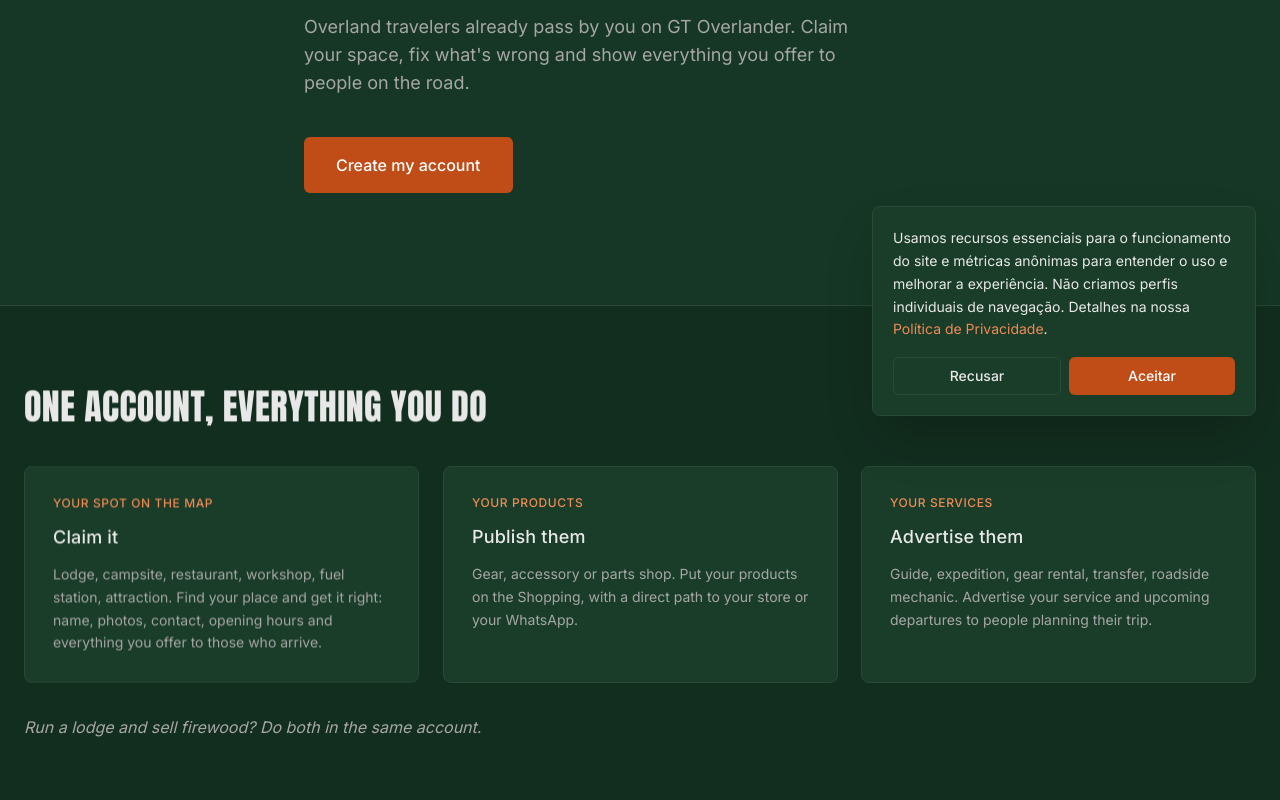
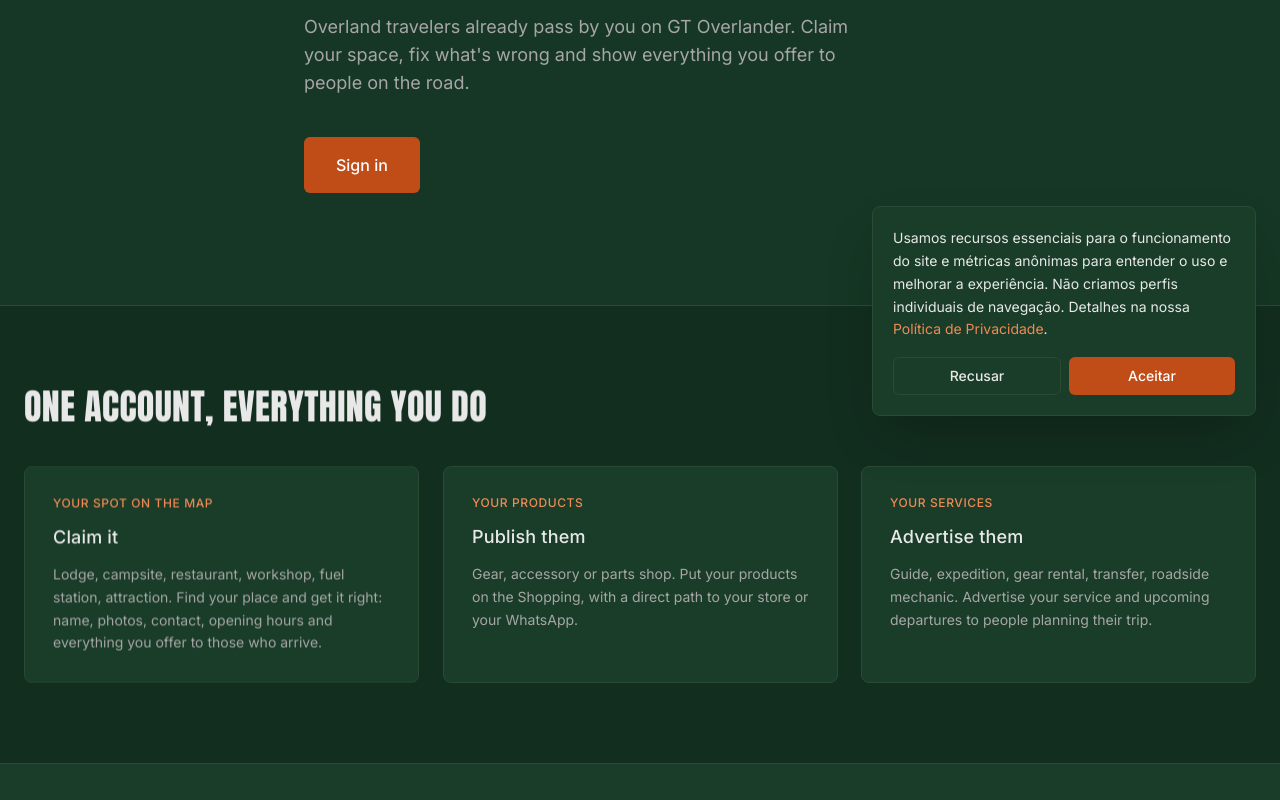
Before and after one commit to rangel2010/gtoverlander-site, a Next.js app: page /en/empresas in a window 1280 px wide. Shown: the part 360-1160 px from the top of the page. Built offline with nearby package versions, Linux system fonts and the light colour scheme; no server answers.

Commit message:
Conta Business: botao Entrar e sem o exemplo da pousada

```diff
--- a/app/[locale]/empresas/page.tsx
+++ b/app/[locale]/empresas/page.tsx
@@ -112,7 +112,6 @@ export default async function EmpresasPage({
               </ScrollReveal>
             ))}
           </div>
-          <p className="text-gt-text-muted mt-8 font-sans italic">{t('frentes.nota')}</p>
         </div>
       </section>
 
--- a/messages/en.json
+++ b/messages/en.json
@@ -306,7 +306,7 @@
       "s_tag": "Services",
       "s_titulo": "Advertise your services",
       "s_desc": "Guide, expedition, gear rental, transfer. Be seen by people planning their trip.",
-      "cta": "Create my account",
+      "cta": "Sign in",
       "convite": "The Business Account is separate from personal plans. Create yours and claim your place on the map.",
       "saibaMais": "Learn more"
     },
@@ -487,7 +487,7 @@
       "titulo": "Business Account: claim your place on the GT Overlander map",
       "desc": "Lodge, campsite, shop or guide: create your account, claim your spot on the map, fix its details and show overland travelers everything you offer."
     },
-    "cta": "Create my account",
+    "cta": "Sign in",
     "hero": {
       "label": "Business Account",
       "titulo": "Your place is already on the map. Now it's yours.",
@@ -503,8 +503,7 @@
       "f2desc": "Gear, accessory or parts shop. Put your products on the Shopping, with a direct path to your store or your WhatsApp.",
       "f3tag": "Your services",
       "f3titulo": "Advertise them",
-      "f3desc": "Guide, expedition, gear rental, transfer, roadside mechanic. Advertise your service and upcoming departures to people planning their trip.",
-      "nota": "Run a lodge and sell firewood? Do both in the same account."
+      "f3desc": "Guide, expedition, gear rental, transfer, roadside mechanic. Advertise your service and upcoming departures to people planning their trip."
     },
     "aoEntrar": {
       "titulo": "As soon as you're in",
--- a/messages/es.json
+++ b/messages/es.json
@@ -306,7 +306,7 @@
       "s_tag": "Servicios",
       "s_titulo": "Anuncia tus servicios",
       "s_desc": "Guía, expedición, alquiler de equipo, transfer. Aparece para quien está planeando el viaje.",
-      "cta": "Crear mi cuenta",
+      "cta": "Entrar",
       "convite": "La Cuenta Business es independiente de los planes personales. Crea la tuya y reclama tu lugar en el mapa.",
       "saibaMais": "Saber más"
     },
@@ -487,7 +487,7 @@
       "titulo": "Cuenta Business: reclama tu lugar en el mapa de GT Overlander",
       "desc": "Posada, camping, tienda o guía: crea tu cuenta, reclama tu punto en el mapa, corrige la información y muestra a quienes viajan por tierra todo lo que ofreces."
     },
-    "cta": "Crear mi cuenta",
+    "cta": "Entrar",
     "hero": {
       "label": "Cuenta Business",
       "titulo": "Tu lugar ya está en el mapa. Ahora es tuyo.",
@@ -503,8 +503,7 @@
       "f2desc": "Tienda de equipo, accesorios o repuestos. Pon tus productos en el Shopping, con el camino directo a tu tienda o a tu WhatsApp.",
       "f3tag": "Tus servicios",
       "f3titulo": "Anúncialos",
-      "f3desc": "Guía, expedición, alquiler de equipo, transfer, mecánico de ruta. Anuncia tu servicio y las próximas salidas a quien está planeando el viaje.",
-      "nota": "¿Tienes una posada y vendes leña? Haz las dos cosas en la misma cuenta."
+      "f3desc": "Guía, expedición, alquiler de equipo, transfer, mecánico de ruta. Anuncia tu servicio y las próximas salidas a quien está planeando el viaje."
     },
     "aoEntrar": {
       "titulo": "En cuanto entras",
--- a/messages/pt.json
+++ b/messages/pt.json
@@ -306,7 +306,7 @@
       "s_tag": "Serviços",
       "s_titulo": "Anuncie seus serviços",
       "s_desc": "Guia, expedição, aluguel de equipamento, transfer. Apareça pra quem está planejando a viagem.",
-      "cta": "Criar minha conta",
+      "cta": "Entrar",
       "convite": "A Conta Business é separada dos planos pessoais. Crie a sua e assuma o seu lugar no mapa.",
       "saibaMais": "Saiba mais"
     },
@@ -487,7 +487,7 @@
       "titulo": "Conta Business: assuma seu lugar no mapa do GT Overlander",
       "desc": "Pousada, camping, loja ou guia: crie sua conta, assuma seu ponto no mapa, corrija as informações e mostre a quem viaja por terra tudo o que você oferece."
     },
-    "cta": "Criar minha conta",
+    "cta": "Entrar",
     "hero": {
       "label": "Conta Business",
       "titulo": "O seu lugar já está no mapa. Agora ele é seu.",
@@ -503,8 +503,7 @@
       "f2desc": "Loja de equipamento, acessório ou peça. Coloque seus produtos no Shopping, com o caminho direto pra sua loja ou pro seu WhatsApp.",
       "f3tag": "Seus serviços",
       "f3titulo": "Anuncie",
-      "f3desc": "Guia, expedição, aluguel de equipamento, transfer, mecânico de estrada. Anuncie o serviço e as próximas saídas pra quem está planejando a viagem.",
-      "nota": "Tem pousada e vende lenha? Faz as duas coisas na mesma conta."
+      "f3desc": "Guia, expedição, aluguel de equipamento, transfer, mecânico de estrada. Anuncie o serviço e as próximas saídas pra quem está planejando a viagem."
     },
     "aoEntrar": {
       "titulo": "Assim que você entra",
```
